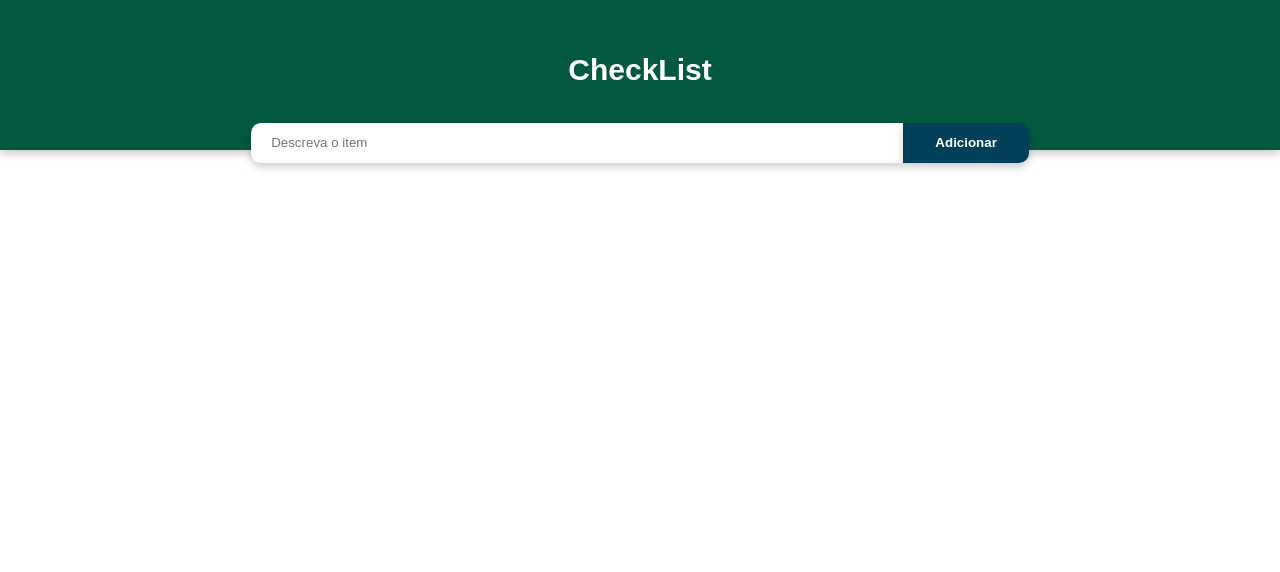
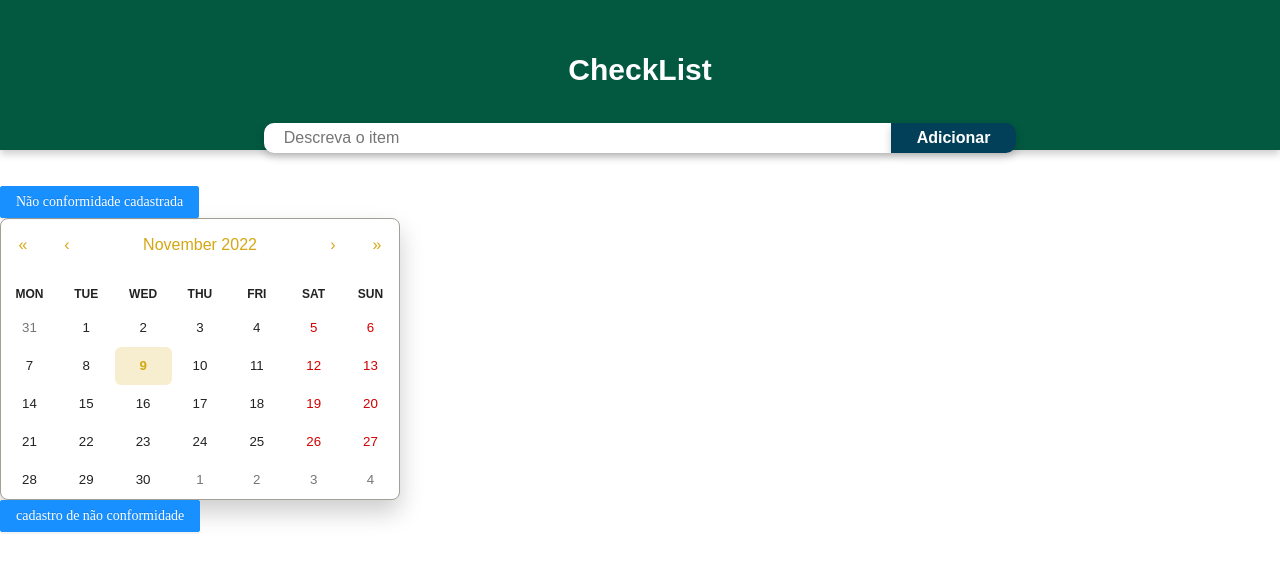
Before and after one commit to FernandoDias18/ProjetoQualidadeSoftware, a React (Create React App) app: page / in a window 1280 px wide. Shown: the top 572 px of the page. Built offline with nearby package versions, Linux system fonts and the light colour scheme.

Commit message:
Calendario e modal

```diff
--- a/package.json
+++ b/package.json
@@ -6,8 +6,11 @@
     "@testing-library/jest-dom": "^5.16.5",
     "@testing-library/react": "^13.4.0",
     "@testing-library/user-event": "^13.5.0",
+    "antd": "^4.24.2",
     "react": "^18.2.0",
+    "react-calendar": "^4.0.0",
     "react-dom": "^18.2.0",
+    "react-modal": "^3.16.1",
     "react-scripts": "5.0.1",
     "react-uuid": "^2.0.0",
     "web-vitals": "^2.1.4"
@@ -35,5 +38,8 @@
       "last 1 firefox version",
       "last 1 safari version"
     ]
+  },
+  "devDependencies": {
+    "@ebay/nice-modal-react": "^1.2.8"
   }
 }
--- a/src/App.js
+++ b/src/App.js
@@ -1,13 +1,32 @@
 import { Header } from "./components/Header/Header";
 import {List} from "./components/List/List"
+import {ModalProvider, } from './components/ModalNaoConformidade/modal.context'
+import {ModalCadastroNaoCof} from './components/ModalCadastroNaoCof/ModalCadastroNaoCof.jsx'
+import{ModalProviderNaoConformidade} from './components/ModalCadastroNaoCof/ModalCadastroNaoCof.context'
+
 
 import './App.css'
+import { Modal } from "./components/ModalNaoConformidade/Modal";
+import { Calendario } from "./components/Calendario/Calendario";
+
+
 
 function App() {
+
   return (
         <>
-         <Header/>
-         <List/>
+        <ModalProviderNaoConformidade>
+        <ModalProvider>
+          <Header/>
+          <List/>
+
+          <Modal/>
+
+          <Calendario/>
+
+          <ModalCadastroNaoCof/>
+        </ModalProvider>
+        </ModalProviderNaoConformidade>
         </>
   );
 }
--- /dev/null
+++ b/src/components/Calendario/Calendar.css
@@ -0,0 +1,101 @@
+.react-calendar {
+    width: 400px;
+    max-width: 100%;
+    background-color: #fff;
+    color: #222;
+    border-radius: 8px;
+    box-shadow: 0 12px 24px rgba(0, 0, 0, 0.2);
+    font-family: Arial, Helvetica, sans-serif;
+    line-height: 1.125em;
+  }
+
+  .react-calendar__navigation button {
+    color: #d4a713;
+    min-width: 44px;
+    background: none;
+    font-size: 16px;
+    margin-top: 8px;
+  }
+
+  .react-calendar__navigation button:enabled:hover,
+  .react-calendar__navigation button:enabled:focus {
+    background-color: #f8f8fa;
+  }
+  .react-calendar__navigation button[disabled] {
+    background-color: #f0f0f0;
+  }
+  abbr[title] {
+    text-decoration: none;
+  }
+
+  /* .react-calendar__month-view__days__day--weekend {
+    color: #d10000;
+   } */
+
+  .react-calendar__tile:enabled:hover,
+  .react-calendar__tile:enabled:focus {
+    background: #f8f8fa;
+    color: #d4a713;
+    border-radius: 6px;
+  }
+
+  .react-calendar__tile--now {
+    background: #d4a71333;
+    border-radius: 6px;
+    font-weight: bold;
+    color: #d4a713;
+  }
+
+  .react-calendar__tile--now:enabled:hover,
+  .react-calendar__tile--now:enabled:focus {
+    background: #d4a71333;
+    border-radius: 6px;
+    font-weight: bold;
+    color: #d4a713;
+  }
+
+  .react-calendar__tile--hasActive:enabled:hover,
+  .react-calendar__tile--hasActive:enabled:focus {
+    background: #f8f8fa;
+  }
+
+  .react-calendar__tile--active {
+    background: #d4a713;
+    border-radius: 6px;
+    font-weight: bold;
+    color: white;
+  }
+
+  .react-calendar__tile--active:enabled:hover,
+  .react-calendar__tile--active:enabled:focus {
+    background: #d4a713;
+    color: white;
+  }
+
+  .react-calendar--selectRange .react-calendar__tile--hover {
+    background-color: #f8f8fa;
+  }
+
+  .react-calendar__tile--range {
+    background: #f8f8fa;
+    color: #d4a713;
+    border-radius: 0;
+  }
+
+  .react-calendar__tile--rangeStart {
+    border-top-right-radius: 0;
+    border-bottom-right-radius: 0;
+    border-top-left-radius: 6px;
+    border-bottom-left-radius: 6px;
+    background: #d4a713;
+    color: white;
+  }
+
+  .react-calendar__tile--rangeEnd {
+    border-top-left-radius: 0;
+    border-bottom-left-radius: 0;
+    border-top-right-radius: 6px;
+    border-bottom-right-radius: 6px;
+    background: #d4a713;
+    color: white;
+  }
--- /dev/null
+++ b/src/components/Calendario/Calendario.jsx
@@ -0,0 +1,11 @@
+import {Calendar} from "react-calendar";
+import 'react-calendar/dist/Calendar.css'
+import './Calendar.css'
+export function Calendario(props) {
+    return(
+        <>
+        <Calendar/>
+
+        </>
+    )
+}
--- /dev/null
+++ b/src/components/ModalCadastroNaoCof/ModalCadastroNaoCof.context.jsx
@@ -0,0 +1,25 @@
+import { createContext, useContext, useState} from "react"
+
+const ModalContextNaoConformidade = createContext({})
+
+const ModalProviderNaoConformidade = ({children}) =>{
+
+    const [modalVisibleNaoConformidade, setModalVisibleNaoConformidade] = useState({visible:false})
+
+    const openModal = (payload)=> setModalVisibleNaoConformidade({...payload, visible:true})
+    const closeModal = ()=> setModalVisibleNaoConformidade({visible:false})
+
+
+
+
+    return  <ModalContextNaoConformidade.Provider value={{modalVisibleNaoConformidade, openModal, closeModal}}>
+                {children}
+            </ModalContextNaoConformidade.Provider>
+}
+
+const useModalContextNaoConformidade= ()=>{
+    const context = useContext(ModalContextNaoConformidade)
+    return context
+}
+
+export {useModalContextNaoConformidade, ModalProviderNaoConformidade}
--- /dev/null
+++ b/src/components/ModalCadastroNaoCof/ModalCadastroNaoCof.jsx
@@ -0,0 +1,37 @@
+import { Modal as ModalComponent, Button } from "antd"
+import  'antd/dist/antd.min.css'
+import { useModalContextNaoConformidade } from "./ModalCadastroNaoCof.context"
+
+export function ModalCadastroNaoCof(){
+
+    const {modalVisibleNaoConformidade, openModal, closeModal} = useModalContextNaoConformidade()
+
+    const abrirModal =()=>{
+        console.log(modalVisibleNaoConformidade)
+        openModal()
+
+        }
+
+    return(
+        <>
+
+            <ModalComponent onCancel={closeModal} onOk={closeModal}  visible={modalVisibleNaoConformidade.visible}>
+                <form>
+                    <input type="TITULO:"/>
+                    <input type="email" name="Responsável:"/>
+                    <input type="text" name="Mitigação:"/>
+                    <input type="text" name="Classifição:"/>
+                    <input type="data" name="Data para resolução:"/>
+                    <input type="date" name="Data de envio:"/>
+                    <p>"Escalonada:"</p>
+                    <input type="radio" name="sim"/>
+                    <input type="radio" name="nao" />
+                    <input type="text" name="Superior Imediato:"/>
+                </form>
+            </ModalComponent>
+
+            <Button onClick={abrirModal} type="primary"> cadastro de não conformidade</Button>
+
+        </>
+    )
+}
--- /dev/null
+++ b/src/components/ModalNaoConformidade/Modal.jsx
@@ -0,0 +1,31 @@
+import { Modal as ModalComponent, Button } from "antd"
+import  'antd/dist/antd.min.css'
+import { useModalContext } from "./modal.context"
+
+export function Modal(){
+
+    const {modalVisible, closeModal, openModal} = useModalContext()
+
+    const abrirModal =()=>{
+        console.log(modalVisible)
+        openModal()
+        }
+
+    return(
+        <>
+            <ModalComponent onCancel={closeModal} onOk={closeModal} visible={modalVisible.visible}>
+             <h1>ID : TITULO</h1>
+             <p>Responsável: </p>
+             <p>Mitigação: </p>
+             <p>Classifição: </p>
+             <p>Data para resolução: </p>
+             <p>Data de envio: </p>
+             <p>Escalonada: </p>
+             <p>Superior Imediato: </p>
+             <p>Concluída: </p>
+            </ModalComponent>
+
+            <Button onClick={abrirModal} type="primary"> Não conformidade cadastrada </Button>
+        </>
+    )
+}
--- /dev/null
+++ b/src/components/ModalNaoConformidade/modal.context.jsx
@@ -0,0 +1,21 @@
+import { createContext, useContext, useState} from "react"
+
+const ModalContext = createContext({})
+
+export const ModalProvider = ({children}) =>{
+
+    const [modalVisible, setModalVisible] = useState({visible: false})
+
+    const openModal = (payload)=> setModalVisible({...payload, visible:true})
+    const closeModal = ()=> setModalVisible({visible:false})
+
+
+
+
+    return  <ModalContext.Provider value={{modalVisible, openModal, closeModal}}> {children}</ModalContext.Provider>
+}
+
+export const useModalContext= ()=>{
+    const context = useContext(ModalContext)
+    return context
+}
--- a/src/index.js
+++ b/src/index.js
@@ -5,6 +5,8 @@ import App from './App';
 const root = ReactDOM.createRoot(document.getElementById('root'));
 root.render(
   <React.StrictMode>
+
     <App />
+
   </React.StrictMode>
 );
```
Also changed, not shown: src/components/ModalCadastroNaoCof/ModalCadastroNãoCof.css (added), src/components/ModalNaoConformidade/Modal.css (added), 1 other file (tests, documents, lock files or other folders).
